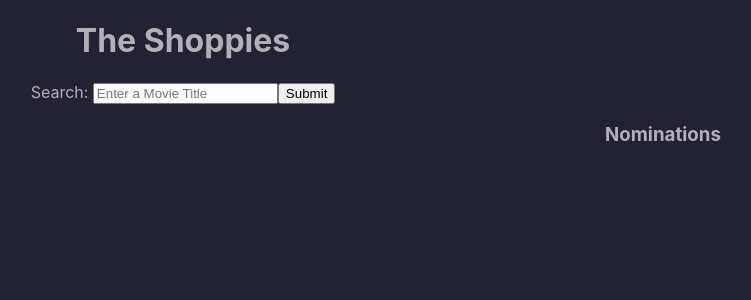
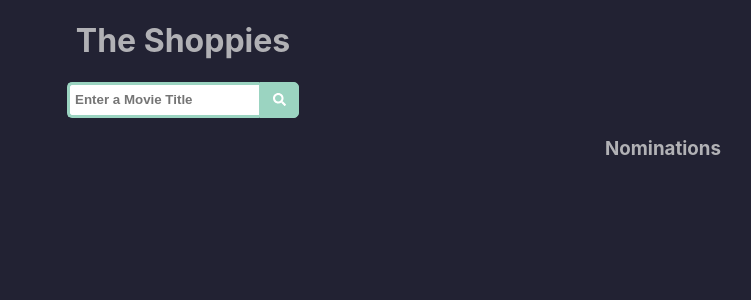
Before and after one commit to JMHero05/shoppies, a React (Create React App) app: page / in a window 1280 px wide. Shown: the top 300 px of the page, without its empty margins (457-1208 px from the left). Built offline with nearby package versions, Linux system fonts and the light colour scheme.

Commit message:
Styled Search bar

```diff
--- a/src/Components/SearchForm.js
+++ b/src/Components/SearchForm.js
@@ -1,4 +1,7 @@
 import React, { useState } from 'react';
+import { FontAwesomeIcon } from '@fortawesome/react-fontawesome';
+import { faSearch } from '@fortawesome/free-solid-svg-icons';
+import '../styles/search.css';
 
 export function SearchForm(props) {
   const [searchTerm, setSearchTerm] = useState('');
@@ -10,16 +13,15 @@ export function SearchForm(props) {
 
   return (
     <form onSubmit={submitSearchTerm}>
-      <label>
-        Search:{' '}
       <input
         type='text'
         value={searchTerm}
         placeholder='Enter a Movie Title'
         onChange={(e) => setSearchTerm(e.target.value)}
       />
-      </label>
-      <input type='submit' value='Submit' />
+      <button type='submit' value='Submit'>
+        <FontAwesomeIcon icon={faSearch} />
+      </button>
     </form>
   );
 }
--- /dev/null
+++ b/src/styles/search.css
@@ -0,0 +1,26 @@
+input[type=text] {
+  border: 3px solid #9BD4C1;
+  border-right: none;
+  padding: 5px;
+  height: 20px;
+  border-radius: 5px 0 0 5px;
+  outline: none;
+	color: #155799;
+	font-weight: 700;
+}
+
+input[type='text']:focus{
+  color: #155799;
+}
+
+button {
+  width: 40px;
+  height: 36px;
+  border: 1px solid #9BD4C1;
+  background: #9BD4C1;
+  text-align: center;
+  color: #fff;
+  border-radius: 0 5px 5px 0;
+  cursor: pointer;
+  font-size: 13px;
+}
```
Also changed, not shown: 1 other file (tests, documents, lock files or other folders). Lines whose indentation alone changed are shown as unchanged.
